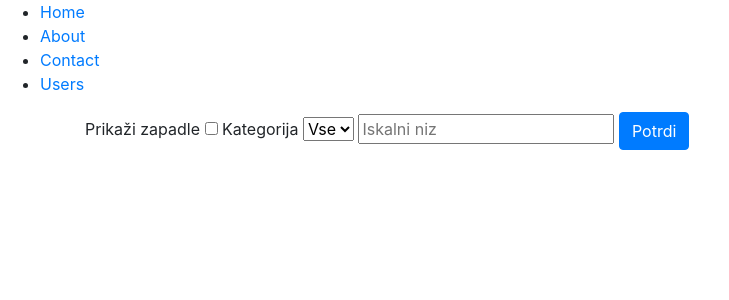
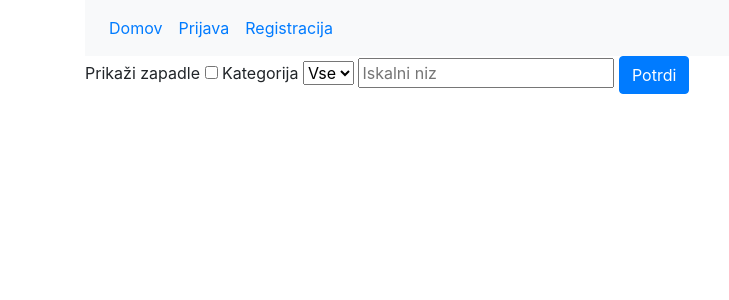
Before and after one commit to LukaErnestini/Spletno-Programiranje-Vaja-2, a PHP site: page / in a window 1280 px wide. Shown: the top 300 px of the page, without its empty margins (0-729 px from the left). Run offline with PHP 8.4, Linux system fonts and the light colour scheme.

Commit message:
added nav

```diff
--- a/app/views/partials/nav.php
+++ b/app/views/partials/nav.php
@@ -1,8 +1,27 @@
-<nav>
-  <ul>
-    <li><a href="/">Home</a></li>
-    <li><a href="/about">About</a></li>
-    <li><a href="/contact">Contact</a></li>
-    <li><a href="/users">Users</a></li>
-  </ul
-</nav>
+<div class="container">
+  <nav class="navbar navbar-expand-sm bg-light">
+    <ul class="navbar-nav">
+      <li class="nav-item">
+        <a class="nav-link" href="index.php">Domov</a>
+      </li>
+      <?php	if(isset($_SESSION["USER_ID"])){ ?>
+        <li class="nav-item">
+          <a class="nav-link" href="objavi.php">Objavi oglas</a>
+        </li>
+        <li class="nav-item">
+          <a class="nav-link" href="odjava.php">Odjava</a>
+        </li>
+        <li class="nav-item">
+          <a class="nav-link"href="mojiOglasi.php">Moji oglasi</a>
+        </li>
+      <?php } else{ ?>
+        <li class="nav-item">
+          <a class="nav-link" href="prijava.php">Prijava</a>
+        </li>
+        <li class="nav-item">
+          <a class="nav-link" href="registracija.php">Registracija</a>
+        </li>
+      <?php	}	?>
+    </ul>
+  </nav>
+</div>
```
